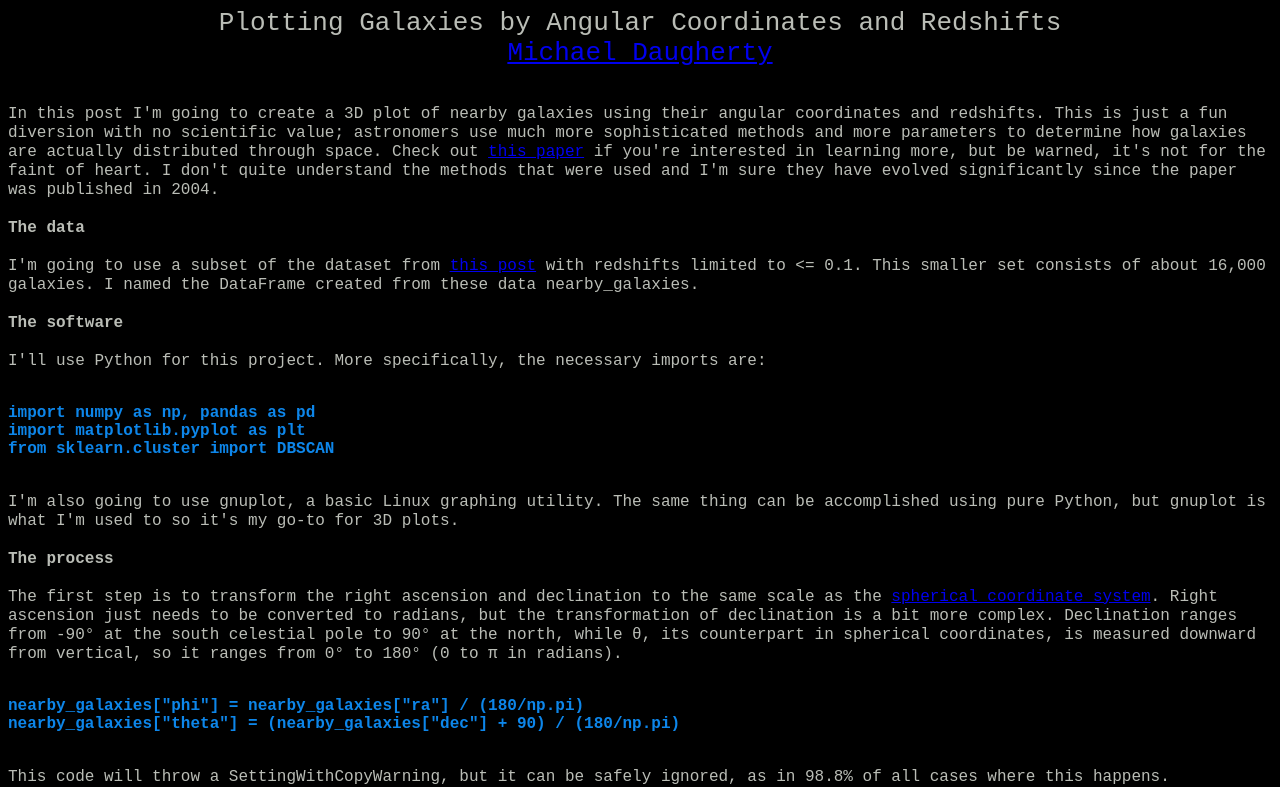
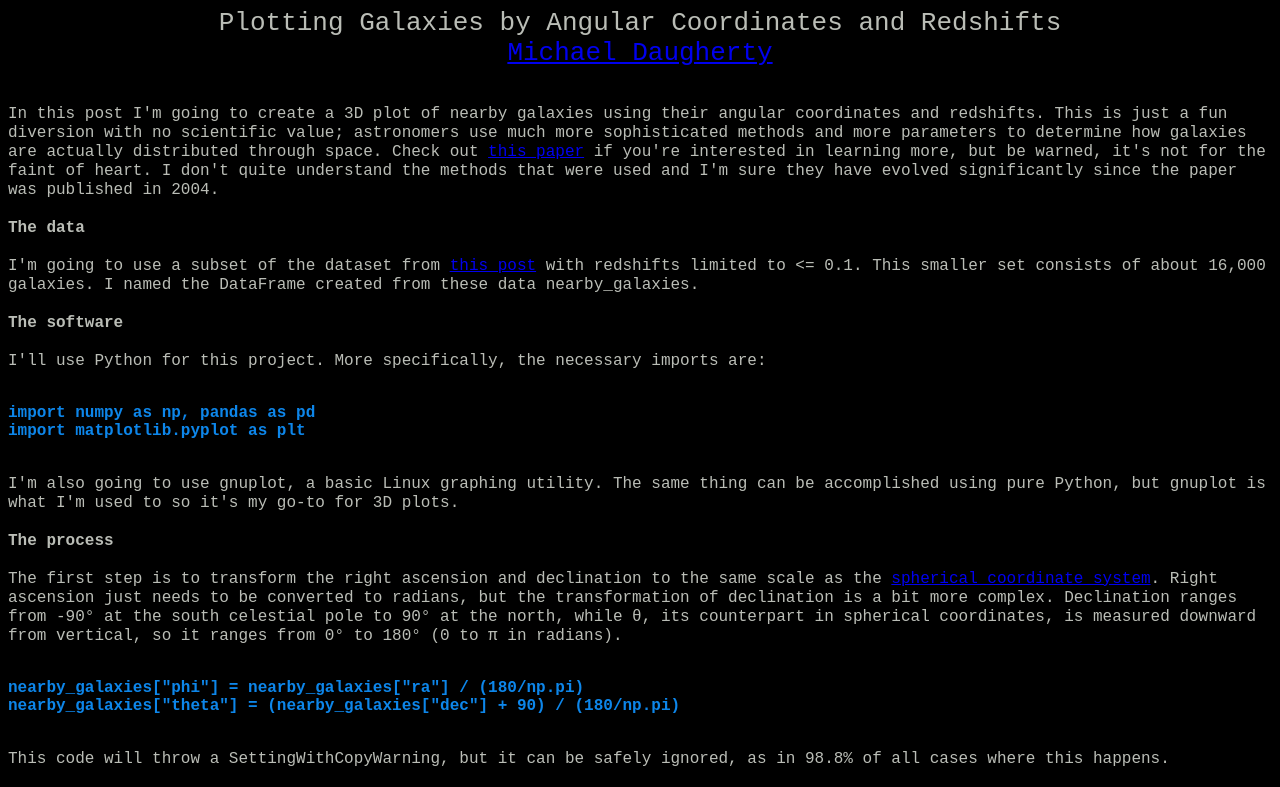
Before and after one commit to mjdaugherty/programming, a plain HTML site: page post4.html in a window 1280 px wide. Shown: the top 787 px of the page. Drawn offline with Linux system fonts and the light colour scheme.

Commit message:
fixed imports in post 4

```diff
--- a/post4.html
+++ b/post4.html
@@ -34,8 +34,7 @@
 		<pre>
 			<code><font color="#0D86EA"><b>
 import numpy as np, pandas as pd
-import matplotlib.pyplot as plt
-from sklearn.cluster import DBSCAN</b></font></code>
+import matplotlib.pyplot as plt</b></font></code>
 		</pre>
 		I'm also going to use gnuplot, a basic Linux graphing utility. The same thing can be accomplished using pure Python, but gnuplot is what I'm used to so it's my go-to for 3D plots.
 		<br>
```
